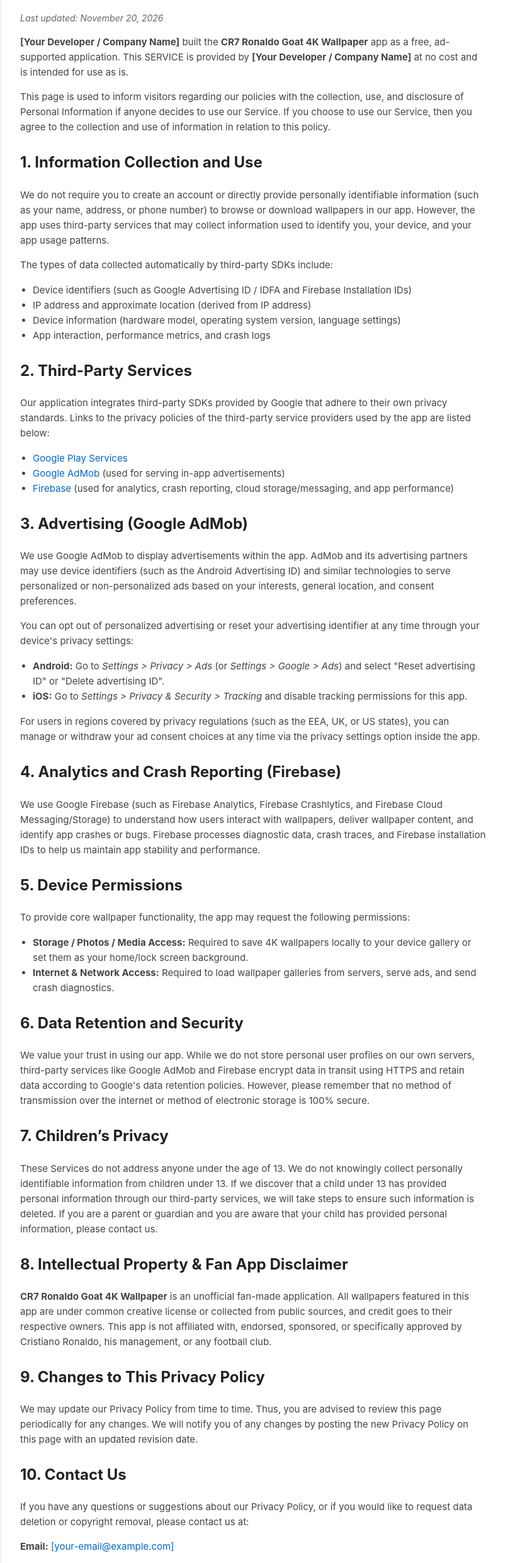
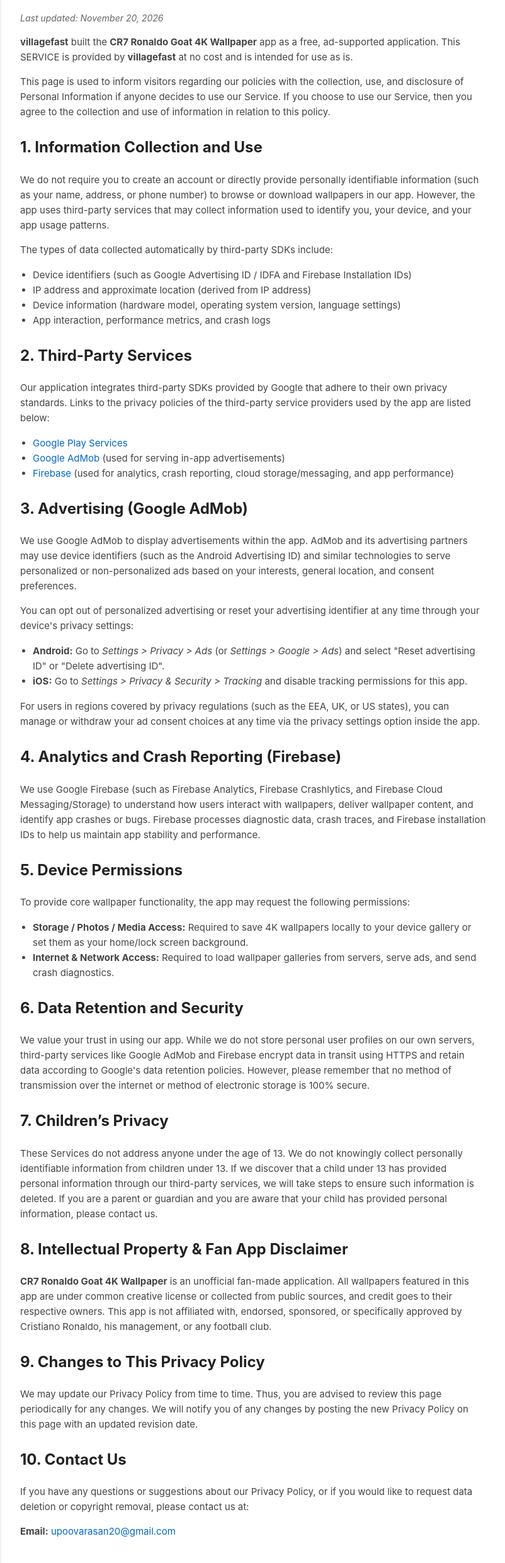
Before and after one commit to poovarasanthanish/ronaldo_privacy, a plain HTML site: page index.html in a window 1280 px wide. Shown: the part 138-2620 px from the top of the page at 63% size, without its empty margins (238-1040 px from the left). Drawn offline with Linux system fonts and the light colour scheme.

Commit message:
Update index.html

```diff
--- a/index.html
+++ b/index.html
@@ -56,7 +56,7 @@
     <h1>Privacy Policy</h1>
     <p class="last-updated">Last updated: November 20, 2026</p>
 
-    <p><strong>[Your Developer / Company Name]</strong> built the <strong>CR7 Ronaldo Goat 4K Wallpaper</strong> app as a free, ad-supported application. This SERVICE is provided by <strong>[Your Developer / Company Name]</strong> at no cost and is intended for use as is.</p>
+    <p><strong>villagefast</strong> built the <strong>CR7 Ronaldo Goat 4K Wallpaper</strong> app as a free, ad-supported application. This SERVICE is provided by <strong>villagefast</strong> at no cost and is intended for use as is.</p>
 
     <p>This page is used to inform visitors regarding our policies with the collection, use, and disclosure of Personal Information if anyone decides to use our Service. If you choose to use our Service, then you agree to the collection and use of information in relation to this policy.</p>
 
@@ -112,7 +112,7 @@
 
     <h2>10. Contact Us</h2>
     <p>If you have any questions or suggestions about our Privacy Policy, or if you would like to request data deletion or copyright removal, please contact us at:</p>
-    <p><strong>Email:</strong> <a href="mailto:[your-email@example.com]">[your-email@example.com]</a></p>
+    <p><strong>Email:</strong> <a href="mailto:upoovarasan20@gmail.com">upoovarasan20@gmail.com</a></p>
 </div>
 
 </body>
```
